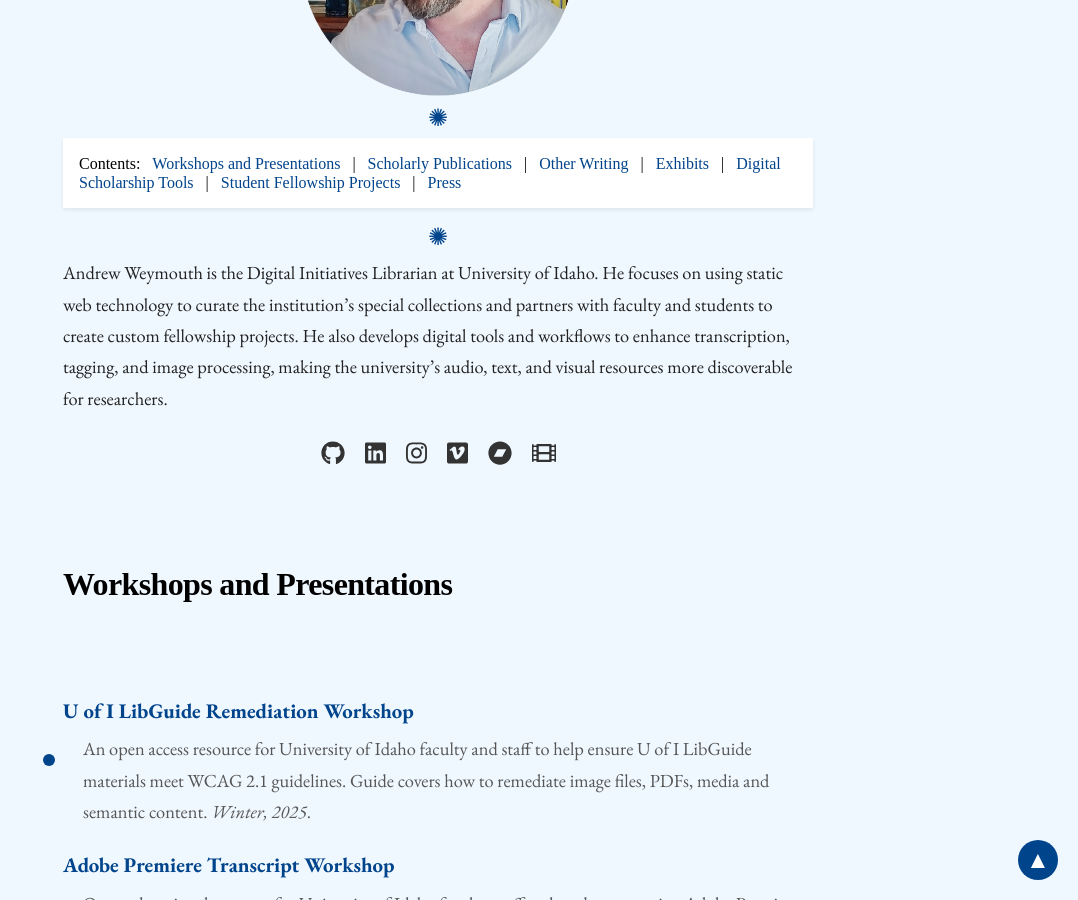
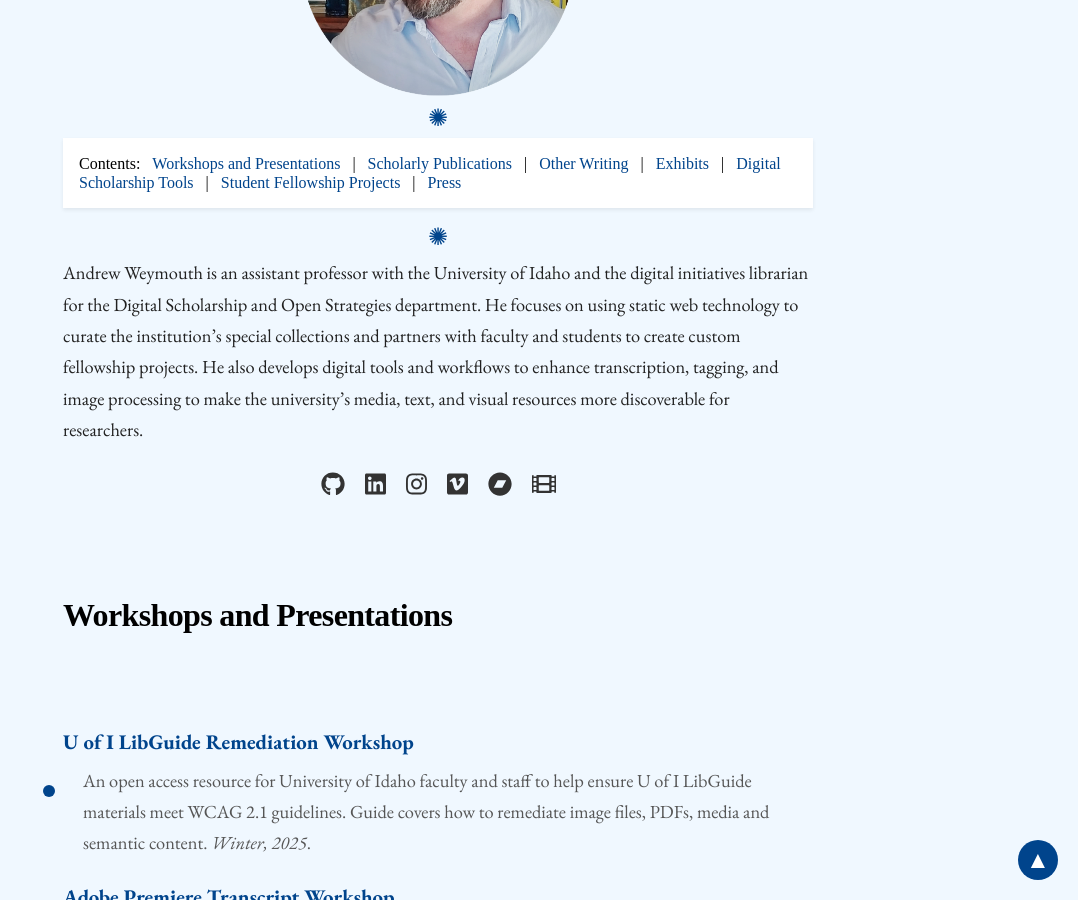
Before and after one commit to aweymo/base, a Jekyll site: the page built from index.md, in a window 1280 px wide and 900 px high, scrolled down 480 px. Shown: the whole window, without its empty margins (202-1280 px from the left). Built offline with Jekyll 4.4.1, drawn with Linux system fonts in a browser that asks for light colours; nearby versions of some CDN libraries; some web fonts are replaced.

Commit message:
update bio

```diff
--- a/index.md
+++ b/index.md
@@ -30,7 +30,7 @@ permalink: /
     <p class="symbol">&#10042;</p>
 </div>
 
-Andrew Weymouth is the Digital Initiatives Librarian at University of Idaho. He focuses on using static web technology to curate the institution’s special collections and partners with faculty and students to create custom fellowship projects. He also develops digital tools and workflows to enhance transcription, tagging, and image processing, making the university’s audio, text, and visual resources more discoverable for researchers.
+Andrew Weymouth is an assistant professor with the University of Idaho and the digital initiatives librarian for the Digital Scholarship and Open Strategies department. He focuses on using static web technology to curate the institution’s special collections and partners with faculty and students to create custom fellowship projects. He also develops digital tools and workflows to enhance transcription, tagging, and image processing to make the university’s media, text, and visual resources more discoverable for researchers.
 
 <div class="social-links">
   <a href="https://github.com/aweymo" target="_blank" rel="noopener noreferrer"><i class="fab fa-github"></i></a>
```
